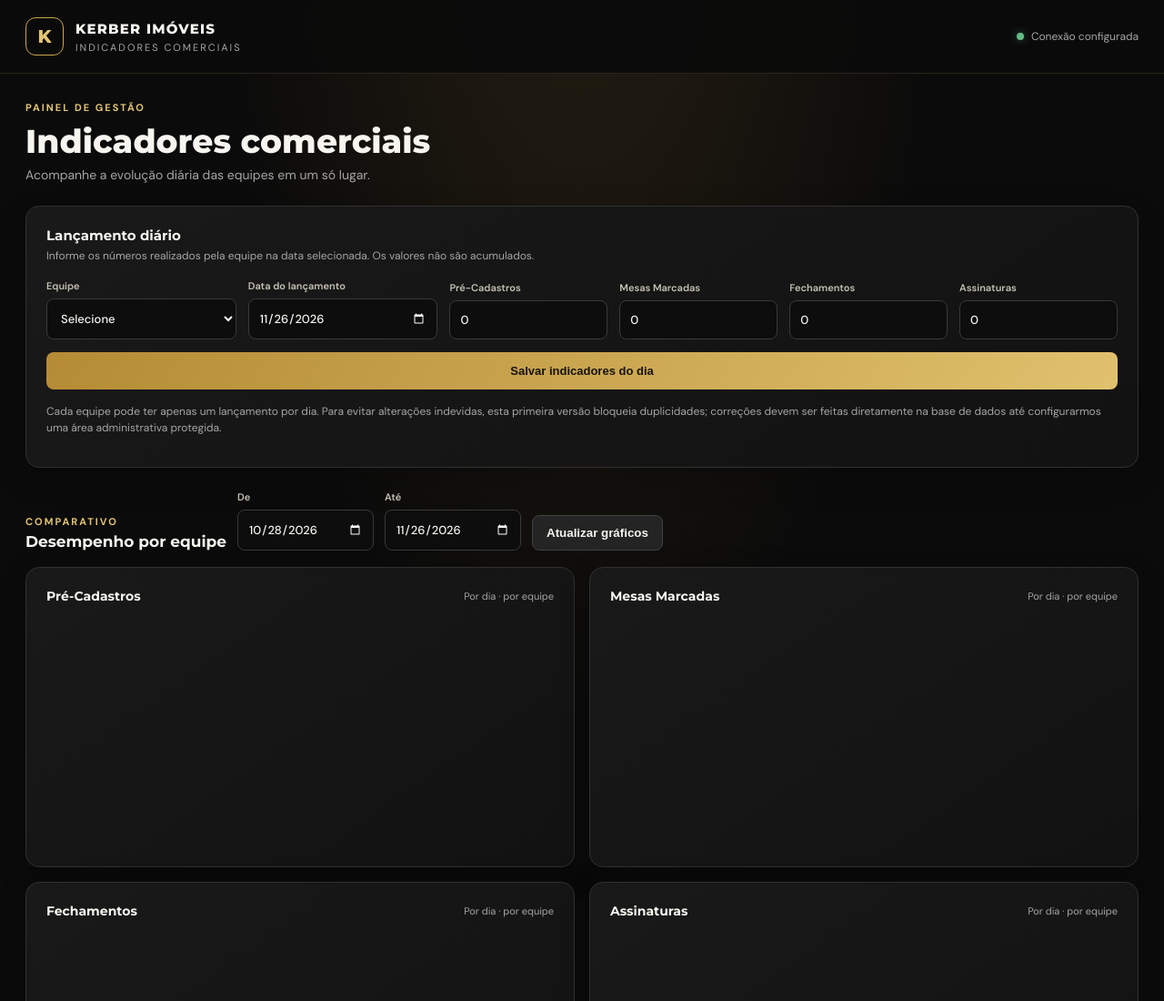
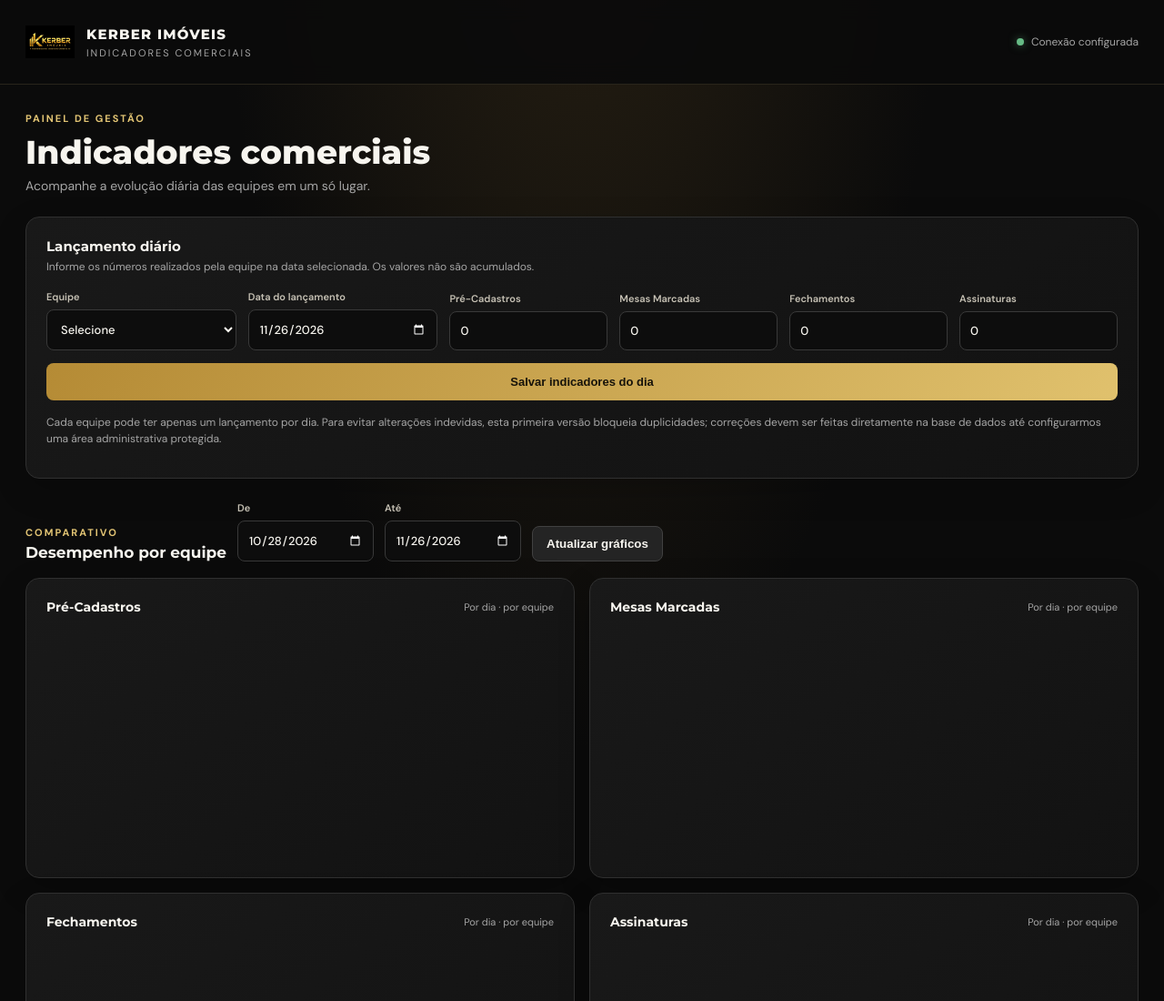
Before and after one commit to kerberimoveis/kerber-indicadores-comerciais, a plain HTML site: page index.html in a window 1280 px wide. Shown: the top 1100 px of the page at 91% size. Drawn offline with nearby package versions, Linux system fonts and the light colour scheme; no server answers.

Commit message:
Adiciona logo Kerber e cores das equipes

```diff
--- a/index.html
+++ b/index.html
@@ -15,7 +15,7 @@
     *{box-sizing:border-box}body{margin:0;background:radial-gradient(ellipse at 50% -20%,#292113 0,transparent 45%),var(--bg);color:var(--white);font-family:'DM Sans',sans-serif;min-height:100vh}
     header{border-bottom:1px solid #29251b;background:#0b0b0beF;position:sticky;top:0;z-index:5;backdrop-filter:blur(12px)}
     .head{max-width:1440px;margin:auto;padding:19px 28px;display:flex;align-items:center;justify-content:space-between;gap:18px}
-    .brand{display:flex;align-items:center;gap:13px}.mark{width:42px;height:42px;border:1px solid var(--gold);border-radius:11px;display:grid;place-items:center;color:var(--gold2);font:800 20px Montserrat}.brand strong{font:800 15px Montserrat;letter-spacing:1.2px}.brand small{display:block;color:var(--muted);font-size:11px;letter-spacing:2px;margin-top:3px}
+    .brand{display:flex;align-items:center;gap:13px}.brand-logo{width:54px;height:54px;object-fit:contain;border-radius:8px}.brand strong{font:800 15px Montserrat;letter-spacing:1.2px}.brand small{display:block;color:var(--muted);font-size:11px;letter-spacing:2px;margin-top:3px}
     .status{font-size:12px;color:var(--muted);display:flex;align-items:center;gap:8px}.dot{width:8px;height:8px;border-radius:50%;background:#777}.dot.on{background:#66bb85;box-shadow:0 0 10px #66bb8580}
     main{max-width:1440px;margin:0 auto;padding:30px 28px 60px}.intro{display:flex;justify-content:space-between;align-items:end;gap:20px;margin-bottom:25px}.eyebrow{color:var(--gold2);font-size:11px;font-weight:700;letter-spacing:2px;text-transform:uppercase}.intro h1{font:800 clamp(25px,3vw,36px) Montserrat;margin:8px 0 6px}.intro p{margin:0;color:var(--muted);font-size:14px}
     .panel{background:linear-gradient(145deg,#191919,#121212);border:1px solid var(--line);border-radius:15px;padding:22px;box-shadow:0 12px 35px #0003}.panel h2{font:700 15px Montserrat;margin:0 0 5px}.sub{font-size:12px;color:var(--muted);margin:0 0 18px}
@@ -29,7 +29,7 @@
   </style>
 </head>
 <body>
-<header><div class="head"><div class="brand"><div class="mark">K</div><div><strong>KERBER IMÓVEIS</strong><small>INDICADORES COMERCIAIS</small></div></div><div class="status"><span class="dot" id="statusDot"></span><span id="statusText">Conectando à base de dados…</span></div></div></header>
+<header><div class="head"><div class="brand"><img class="brand-logo" src="LOGO%20KERBER.jpeg" alt="Logo Kerber Imóveis"><div><strong>KERBER IMÓVEIS</strong><small>INDICADORES COMERCIAIS</small></div></div><div class="status"><span class="dot" id="statusDot"></span><span id="statusText">Conectando à base de dados…</span></div></div></header>
 <main>
   <section class="intro"><div><div class="eyebrow">Painel de gestão</div><h1>Indicadores comerciais</h1><p>Acompanhe a evolução diária das equipes em um só lugar.</p></div></section>
   <section class="panel entry">
@@ -76,7 +76,7 @@
     {key:'fechamentos',label:'Fechamentos',canvas:'fechChart'},
     {key:'assinaturas',label:'Assinaturas',canvas:'assinChart'}
   ];
-  const palette = ['#d7b45f','#8da8cf','#d58e75','#8fbd9c'];
+  const palette = ['#e53935','#2878d0','#f2c500','#36a66a']; // CANOAS: vermelho, POA: azul, POA ZS: amarelo, VIAMÃO: verde
   let db = null;
   const charts = {};
   const today = new Date();
```
